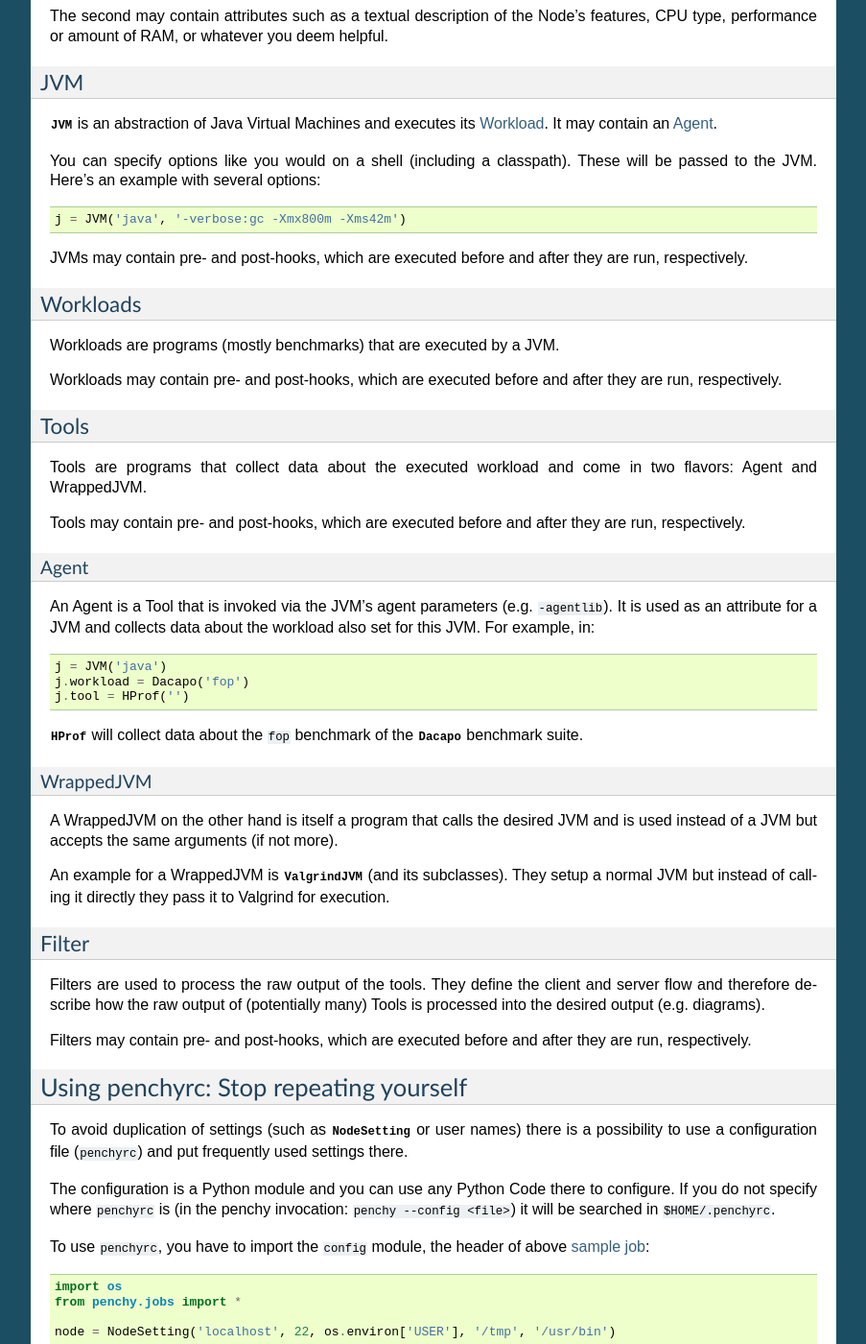
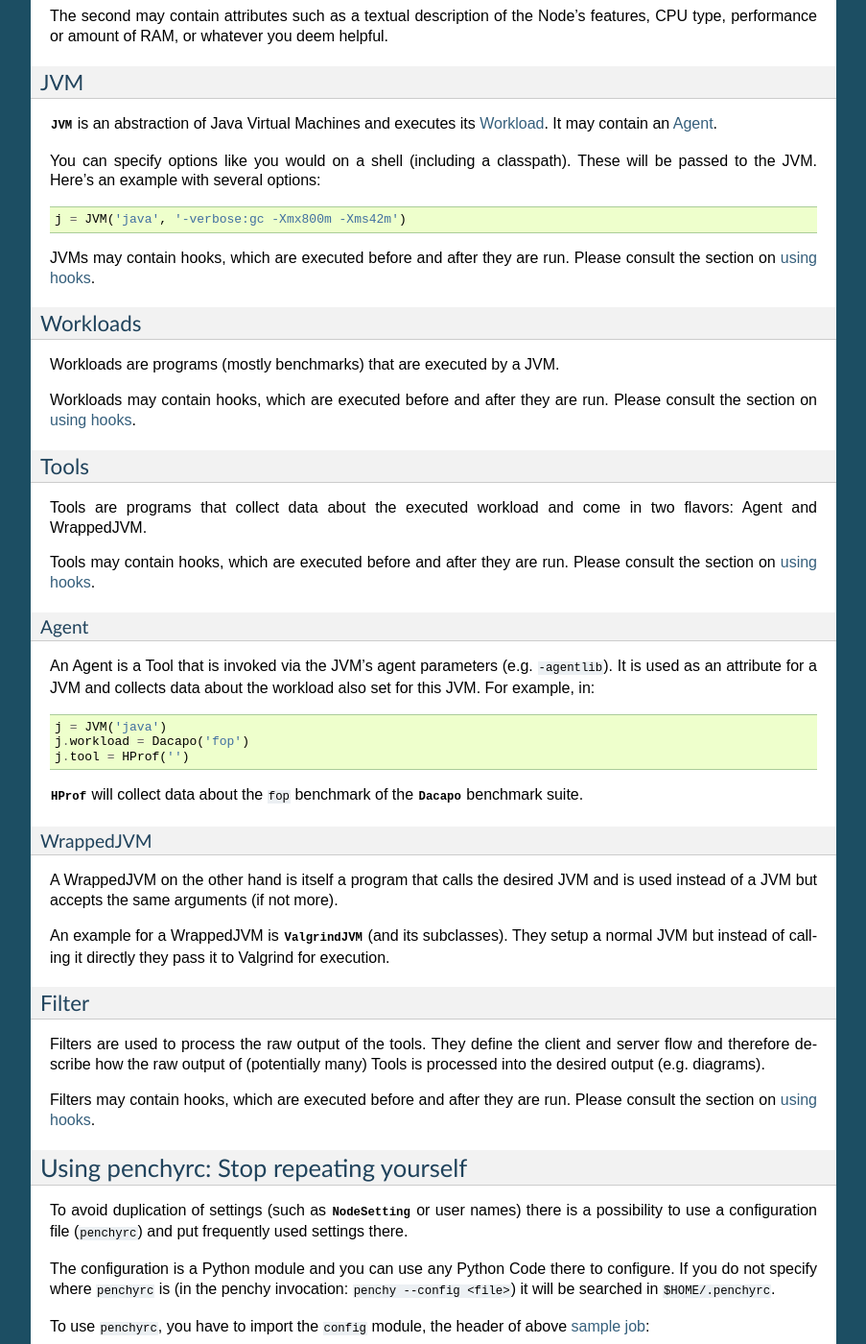
Before and after one commit to fhirschmann/penchy, a Sphinx documentation site: the page built from docs/job.rst, in a window 1280 px wide and 1400 px high, scrolled down 4050 px. Shown: the whole window at 96% size, without its empty margins (198-1101 px from the left). Built offline with Sphinx 7.4.7, drawn with Linux system fonts in a browser that asks for light colours; formulas are drawn with MathJax 3.

Commit message:
docs: updated docs on hooks

```diff
--- a/docs/job.rst
+++ b/docs/job.rst
@@ -197,8 +197,8 @@ will be passed to the JVM. Here's an example with several options::
 
   j = JVM('java', '-verbose:gc -Xmx800m -Xms42m')
 
-JVMs may contain pre- and post-hooks, which are executed before
-and after they are run, respectively.
+JVMs may contain hooks, which are executed before and after they are run.
+Please consult the section on :ref:`using hooks <using-hooks>`.
 
 .. _sec-workloads:
 
@@ -207,8 +207,8 @@ Workloads
 
 Workloads are programs (mostly benchmarks) that are executed by a JVM.
 
-Workloads may contain pre- and post-hooks, which are executed before
-and after they are run, respectively.
+Workloads may contain hooks, which are executed before and after they are run.
+Please consult the section on :ref:`using hooks <using-hooks>`.
 
 Tools
 -----
@@ -216,8 +216,8 @@ Tools
 Tools are programs that collect data about the executed workload and come in two
 flavors: Agent and WrappedJVM.
 
-Tools may contain pre- and post-hooks, which are executed before
-and after they are run, respectively.
+Tools may contain hooks, which are executed before and after they are run.
+Please consult the section on :ref:`using hooks <using-hooks>`.
 
 .. _sec-agent:
 
@@ -255,8 +255,8 @@ Filters are used to process the raw output of the tools. They define the
 client and server flow and therefore describe how the raw output of
 (potentially many) Tools is processed into the desired output (e.g. diagrams).
 
-Filters may contain pre- and post-hooks, which are executed before
-and after they are run, respectively.
+Filters may contain hooks, which are executed before and after they are run.
+Please consult the section on :ref:`using hooks <using-hooks>`.
 
 Using penchyrc: Stop repeating yourself
 =======================================
@@ -329,6 +329,7 @@ for every run of the JVM.
     your filters don't terminate, the timeout won't terminate them
     either.
 
+.. _using-hooks:
 Using Hooks
 ===========
 
```
